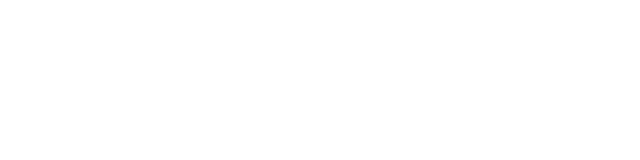
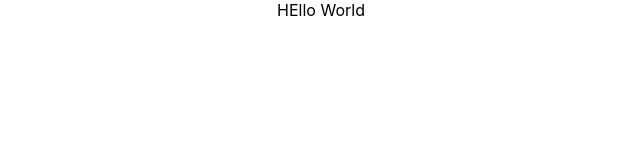
Before and after one commit to harut0111/information-platform, a React (Create React App) app: page / in a window 1280 px wide. Shown: the top 160 px of the page, without its empty margins (319-959 px from the left). Built offline with nearby package versions, Linux system fonts and the light colour scheme.

Commit message:
hello world

```diff
--- a/src/App.js
+++ b/src/App.js
@@ -4,7 +4,7 @@ import './App.css';
 export default function App() {
   return (
     <div className="App">
-
+       HEllo World
     </div>
   );
 }
```
